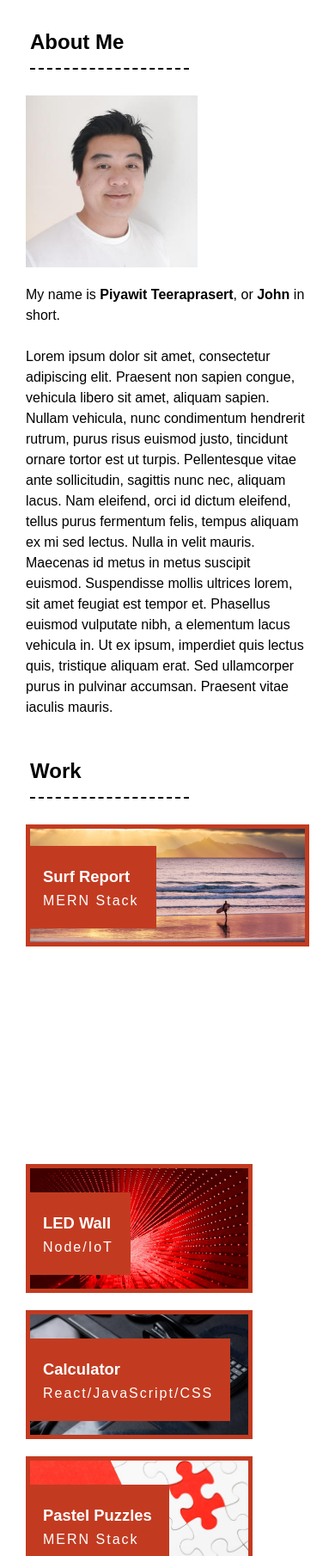
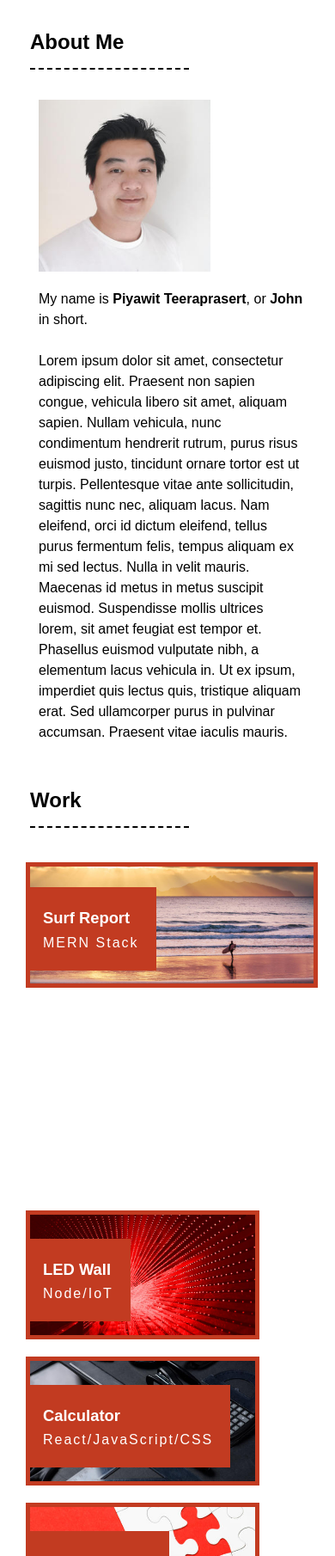
Before and after one commit to jouriena11/W2-challenge-portfolio-piyawit-teeraprasert, a plain HTML site: page index.html in a window 390 px wide. Shown: the part 190-2000 px from the top of the page at 86% size. Drawn offline with Linux system fonts and the light colour scheme.

Commit message:
Minor CSS tweaks. Completed README.md File

```diff
--- a/assets/css/style.css
+++ b/assets/css/style.css
@@ -36,12 +36,9 @@ h6 {
 }
 
 p {
-    flex-wrap: wrap;
     font-size: 1rem;
     line-height: 1.5;
 }
-
-/* Link */
 
 a {
     text-decoration: none;
@@ -86,7 +83,6 @@ nav div img {
 /* Header */
 
 .header-text {
-    position: relative;
     padding: 60px;
     text-align: center;
 }
@@ -101,7 +97,7 @@ section {
 }
 
 .section-left {
-    flex: 10%;
+    flex: 15%;
     padding: 10px 20px;
     margin: 30px;
     border-right: 3px solid #000;
@@ -109,9 +105,9 @@ section {
 }
 
 .section-right {
-    flex: 80%;
-    padding: 20px 20px 0px 0px;
     display: flex;
+    flex: 1 0 80%;
+    padding: 20px 20px 0px 10px;
     margin: 10px;
 }
 
@@ -122,11 +118,11 @@ section {
 }
 
 .section-right-work {
-    flex: 80%;
+    flex: 85%;
     display: flex;
     flex-wrap: wrap;
     justify-content: space-between;
-    padding: 20px 20px 0px 0px;
+    padding: 20px 20px 0px 10px;
     margin: 10px;
 }
 
@@ -189,15 +185,15 @@ footer {
 
 /* Responsive Screen */
 
-@media screen and (max-width: 1150px) {
-    .img-box {
-        margin-bottom: 10px;
-    }
-}
-
 @media screen and (max-width: 1024px) {
     .img-box {
         height: 50vh;
+    }
+    .section-right {
+        margin: 20px 0px;
+    }
+    .section-right-work {
+        margin: 20px 0px;
     }
 }
 
@@ -245,6 +241,7 @@ footer {
 
     .section-right {
         flex-wrap: wrap;
+        margin: 15px;
     }
 
     .profile-image {
```
Also changed, not shown: assets/screenshots/piyawit-teeraprasert-W2-Challenge-screenshot-LaptopSmall1024px.jpg (added), assets/screenshots/piyawit-teeraprasert-W2-Challenge-screenshot-Tablet768px.jpg (added), assets/screenshots/piyawit-teeraprasert-W2-Challenge-screenshot-TabletSmall576px.jpg (added), assets/screenshots/piyawit-teeraprasert-W2-Challenge-screenshot-laptop1400px.jpg (added), 2 other files.
